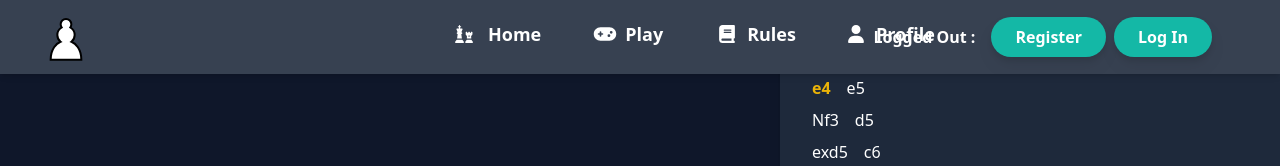
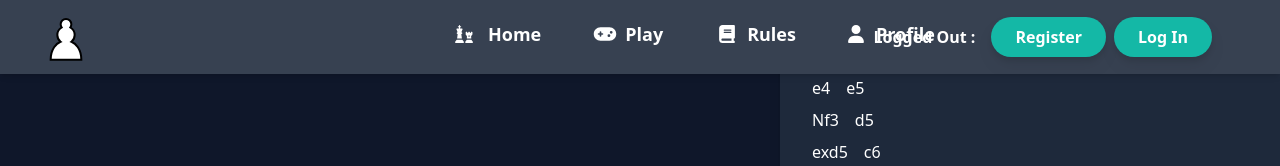
Before and after one commit to Eggysgames/BetChess, a Next.js app: page /analysis in a window 1280 px wide. Shown: the top 166 px of the page. Built offline with nearby package versions, Linux system fonts and the light colour scheme; no server answers; the database is empty.

Commit message:
Updated Analysis

```diff
--- a/pages/analysis.tsx
+++ b/pages/analysis.tsx
@@ -74,7 +74,9 @@ export default function ChessGamePage() {
     <div key={index} className={`flex mt-2 items-center`}>
       <div
         className={`mr-2 ${
-          index * 2 === moveIndex ? "font-bold text-yellow-500" : "text-white"
+          index * 2 === moveIndex - 1
+            ? "font-bold text-yellow-500"
+            : "text-white"
         }`}
       >
         {pair[0]}
@@ -82,7 +84,7 @@ export default function ChessGamePage() {
       {pair[1] && (
         <div
           className={`ml-2 ${
-            index * 2 + 1 === moveIndex
+            index * 2 + 1 === moveIndex - 1
               ? "font-bold text-yellow-500"
               : "text-white"
           }`}
@@ -105,6 +107,7 @@ export default function ChessGamePage() {
               position={game.fen()}
               areArrowsAllowed={true}
               boardOrientation={"white"}
+              arePiecesDraggable={false}
             />
           </div>
           <div className="text-white text-xl flex justify-left items-left mb-8">
```
